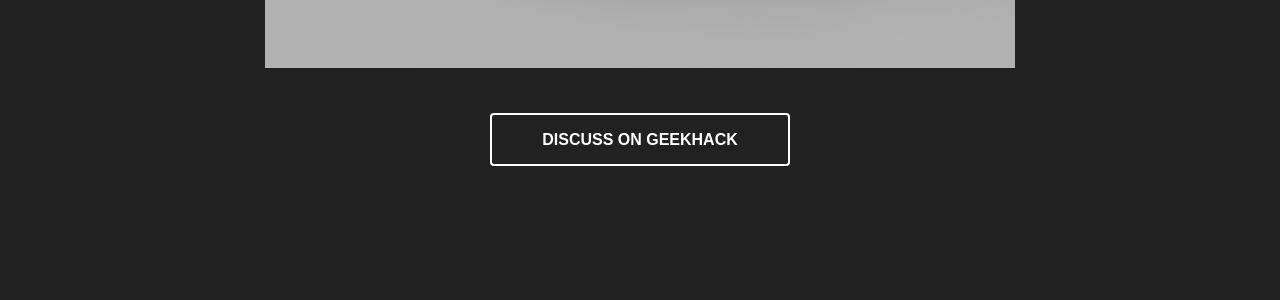
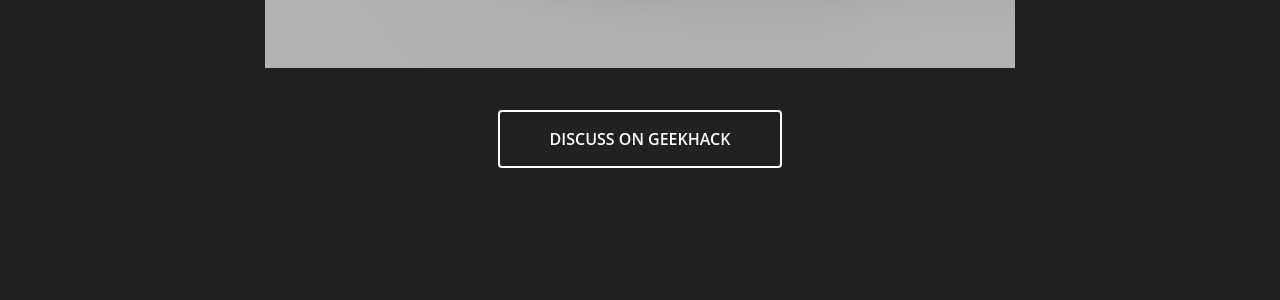
Before and after one commit to RedSunsRMK/redsunsrmk.github.io, a Jekyll site: the page built from index.html, in a window 1280 px wide. Shown: the part 559-859 px from the top of the page. Built offline with Jekyll 4.4.1, drawn with Linux system fonts in a browser that asks for light colours.

Commit message:
Update forms.scss

```diff
--- a/_sass/forms.scss
+++ b/_sass/forms.scss
@@ -18,8 +18,6 @@
 	border-radius: 4px;
 	border: 2px solid rgba(255,255,255,1.0);
 	padding: 16px 50px;
-	font-family: 'Titillium Web',arial,sans-serif;
-	font-weight: 600;
 }
 
 .button.alt a:hover {
```
